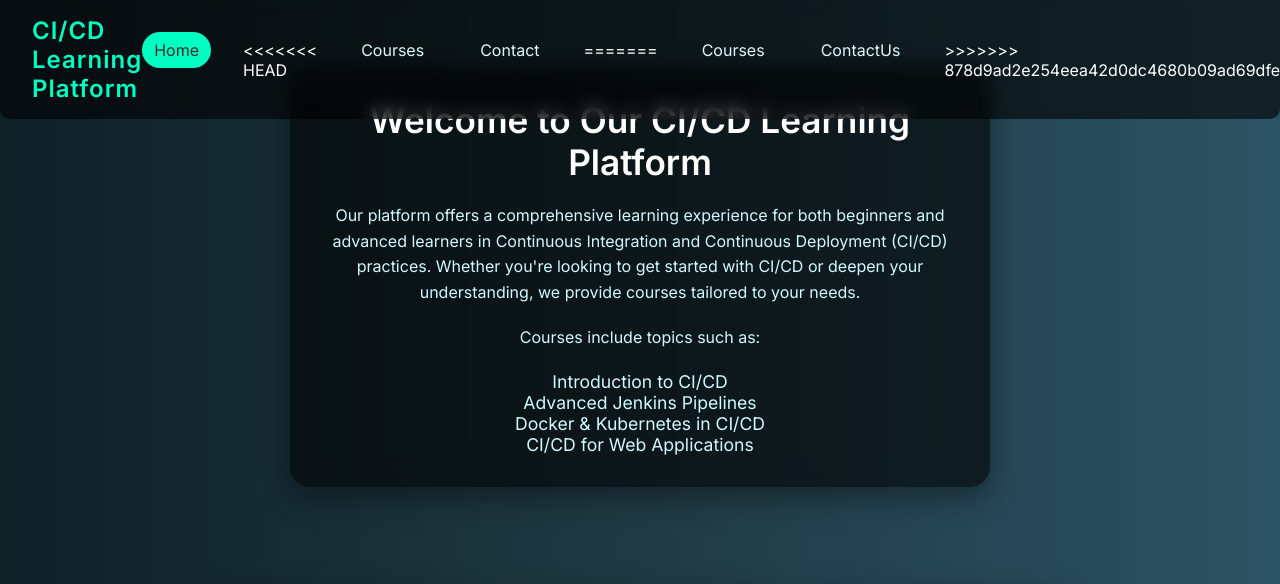
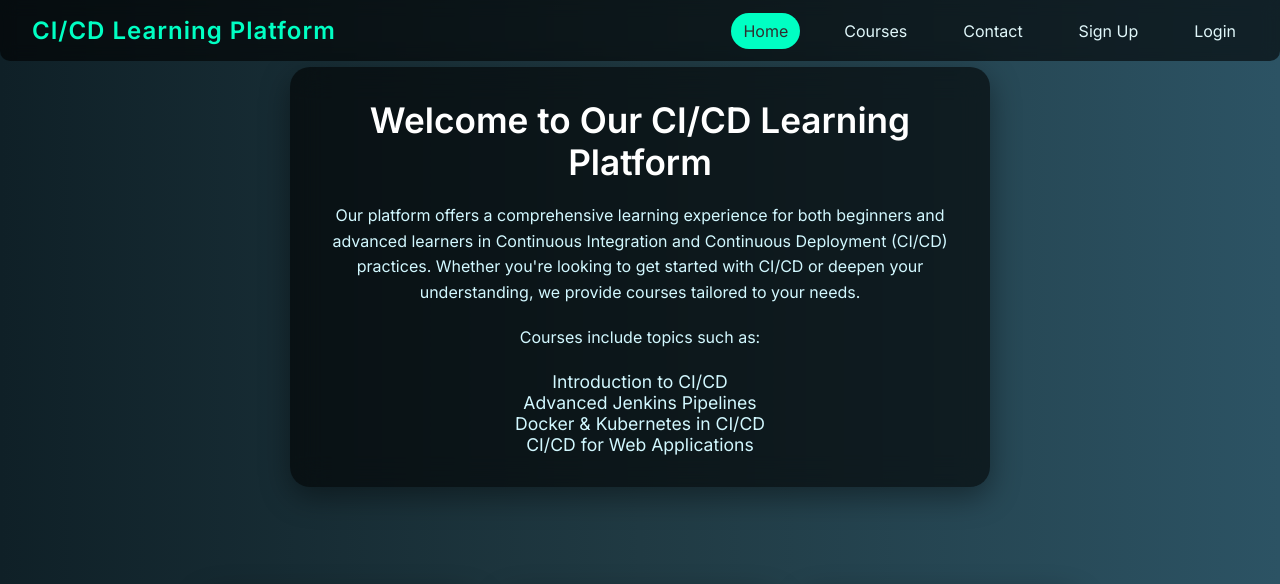
Before and after one commit to BS-PM-2025/BS-PM-2025-TEAM7, a website: page ci-cd-auth/views/home.html in a window 1280 px wide. Shown: the top 584 px of the page. Drawn offline with Linux system fonts and the light colour scheme.

Commit message:
HomePage Updating

```diff
--- a/ci-cd-auth/views/home.html
+++ b/ci-cd-auth/views/home.html
@@ -160,15 +160,11 @@
     <div class="logo">CI/CD Learning Platform</div>
     <ul class="nav-links" id="nav-links">
       <li><a href="#" class="active">Home</a></li>
-<<<<<<< HEAD
+
       <li><a href="/courses">Courses</a></li>
       <!-- The Manage Courses link will be shown conditionally -->
       <li id="manage-courses-link" style="display: none;"><a href="/manageCourses">Manage Courses</a></li>
       <li><a href="#contact">Contact</a></li>
-=======
-      <li><a href="#courses">Courses</a></li>
-      <li><a href="#contact">ContactUs</a></li>
->>>>>>> 878d9ad2e254eea42d0dc4680b09ad69dfe36d67
       <li><a href="/signup">Sign Up</a></li>
       <li><a href="/login">Login</a></li>
     </ul>
```
